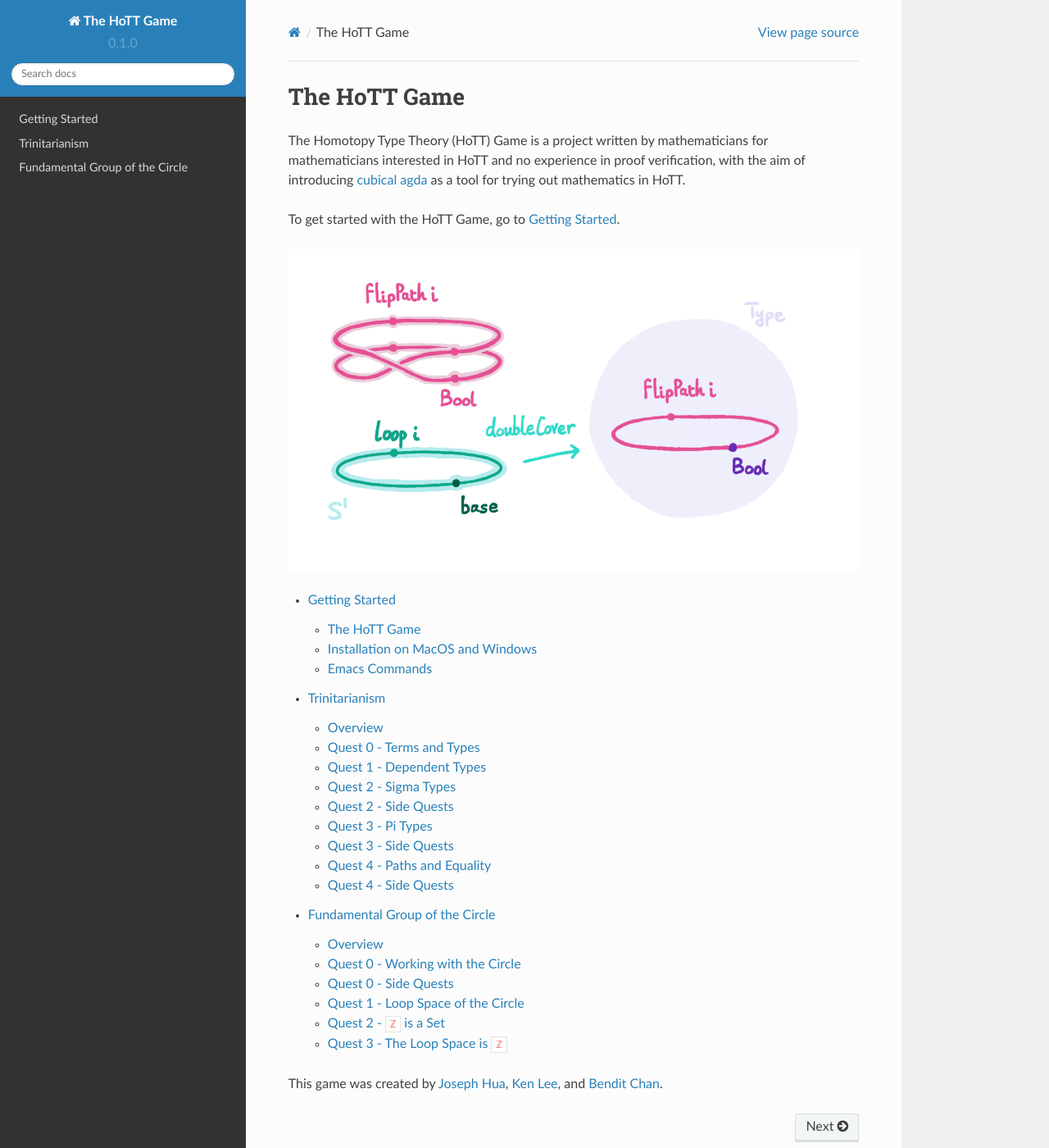
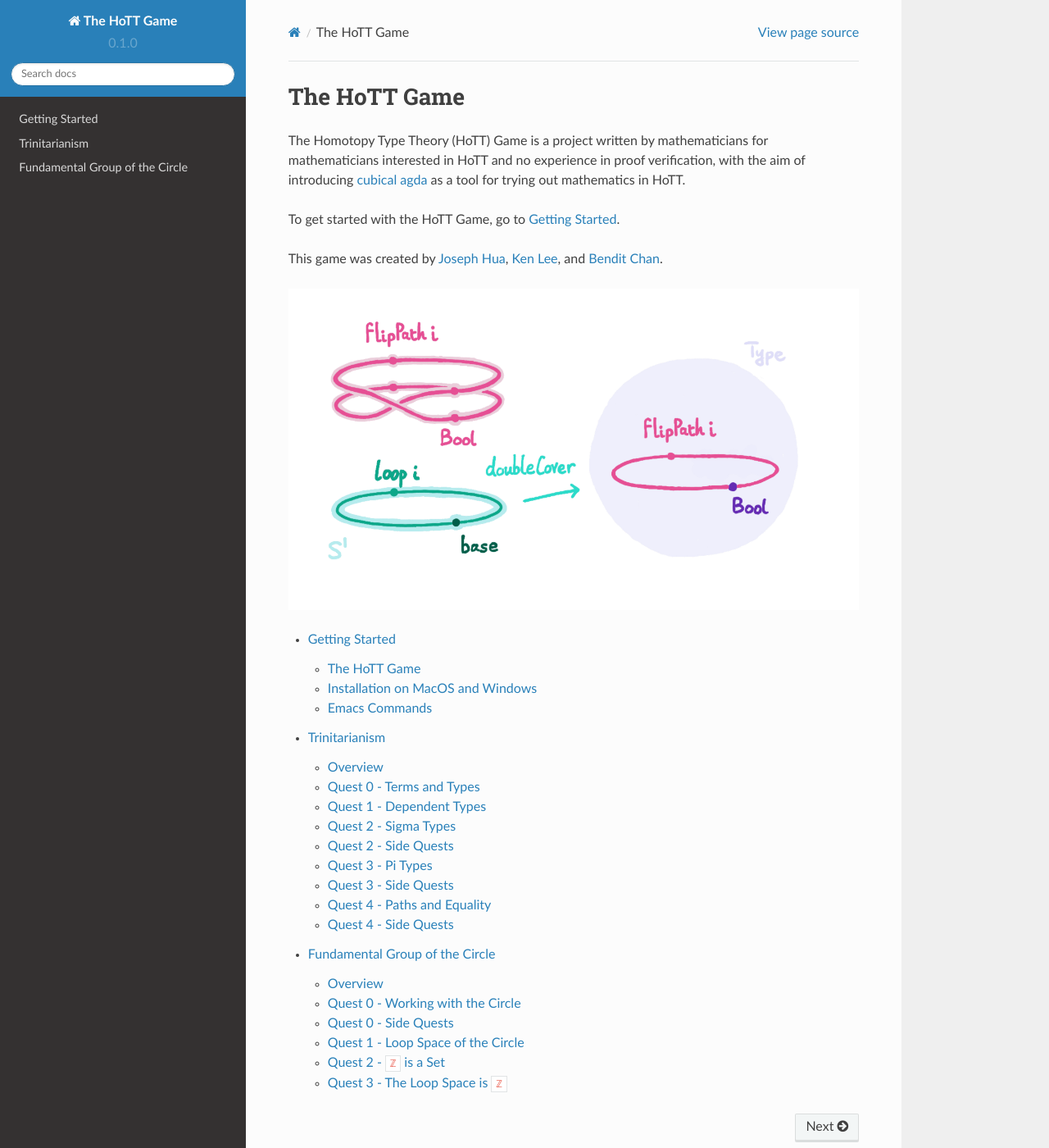
Before and after one commit to thehottgame/theHoTTGameGuide, a Sphinx documentation site: the page built from docs/source/index.rst, in a window 1280 px wide and 1400 px high. Shown: the whole window at 82% size. Built offline with Sphinx 7.4.7 and the Read the Docs theme 2.0.0, drawn with Linux system fonts in a browser that asks for light colours; part of the change alters nothing that is shown.

```diff
--- a/docs/source/index.rst
+++ b/docs/source/index.rst
@@ -12,6 +12,10 @@ as a tool for trying out mathematics in HoTT.
 To get started with the HoTT Game, go to
 `Getting Started <https://thehottgameguide.readthedocs.io/en/latest/getting-started/index.html>`_.
 
+This game was created by
+`Joseph Hua <https://jlh18.github.io/>`_,
+`Ken Lee <http://kl-i.github.io/>`_,
+and `Bendit Chan <https://benditchan.wordpress.com/>`_.
 
 .. image:: 1-fundamental-group/images/doubleCover-final.gif
   :width: 1000
@@ -23,9 +27,3 @@ To get started with the HoTT Game, go to
    getting-started/index
    0-trinitarianism/index
    1-fundamental-group/index
-
-
-This game was created by
-`Joseph Hua <https://jlh18.github.io/>`_,
-`Ken Lee <http://kl-i.github.io/>`_,
-and `Bendit Chan <https://benditchan.wordpress.com/>`_.
```
